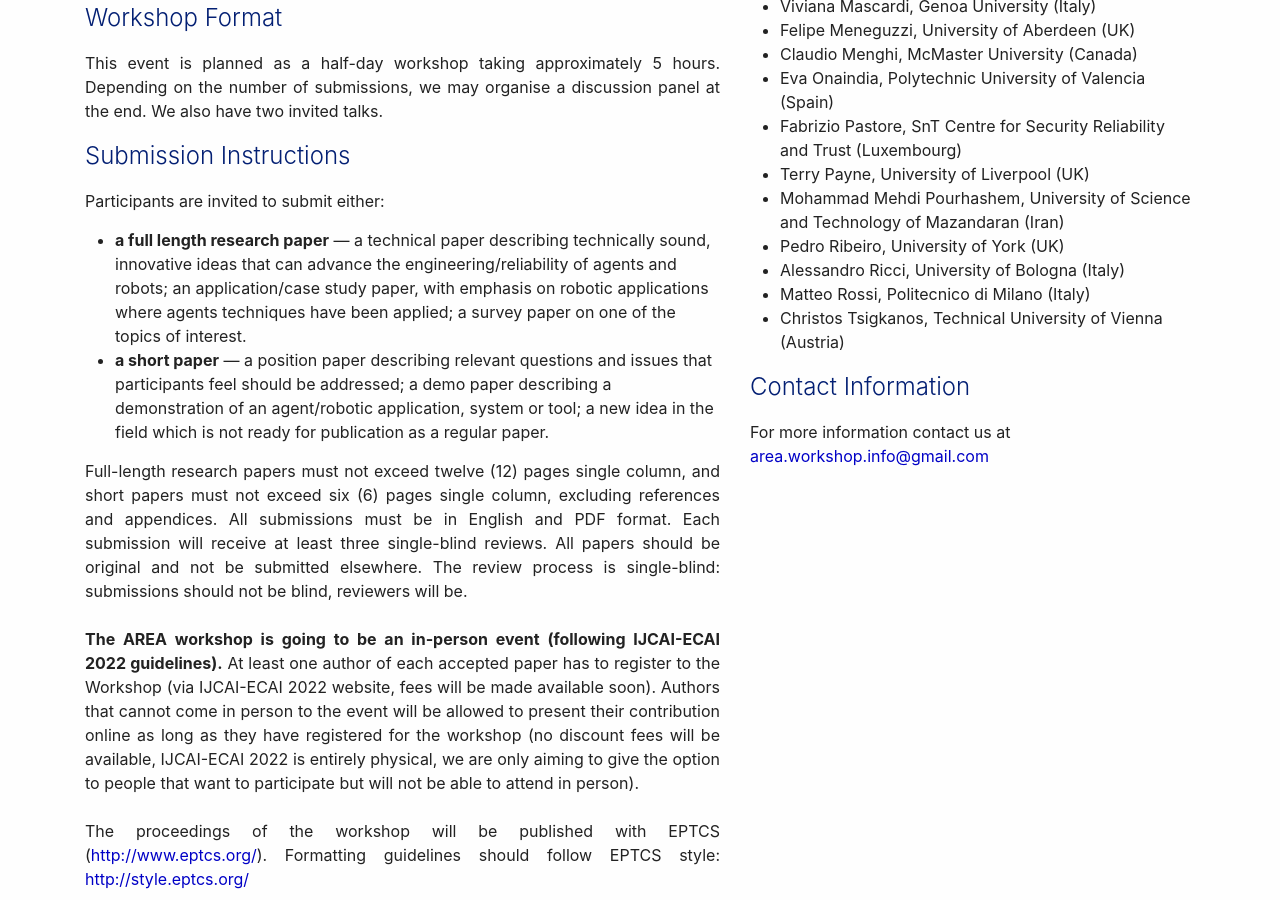
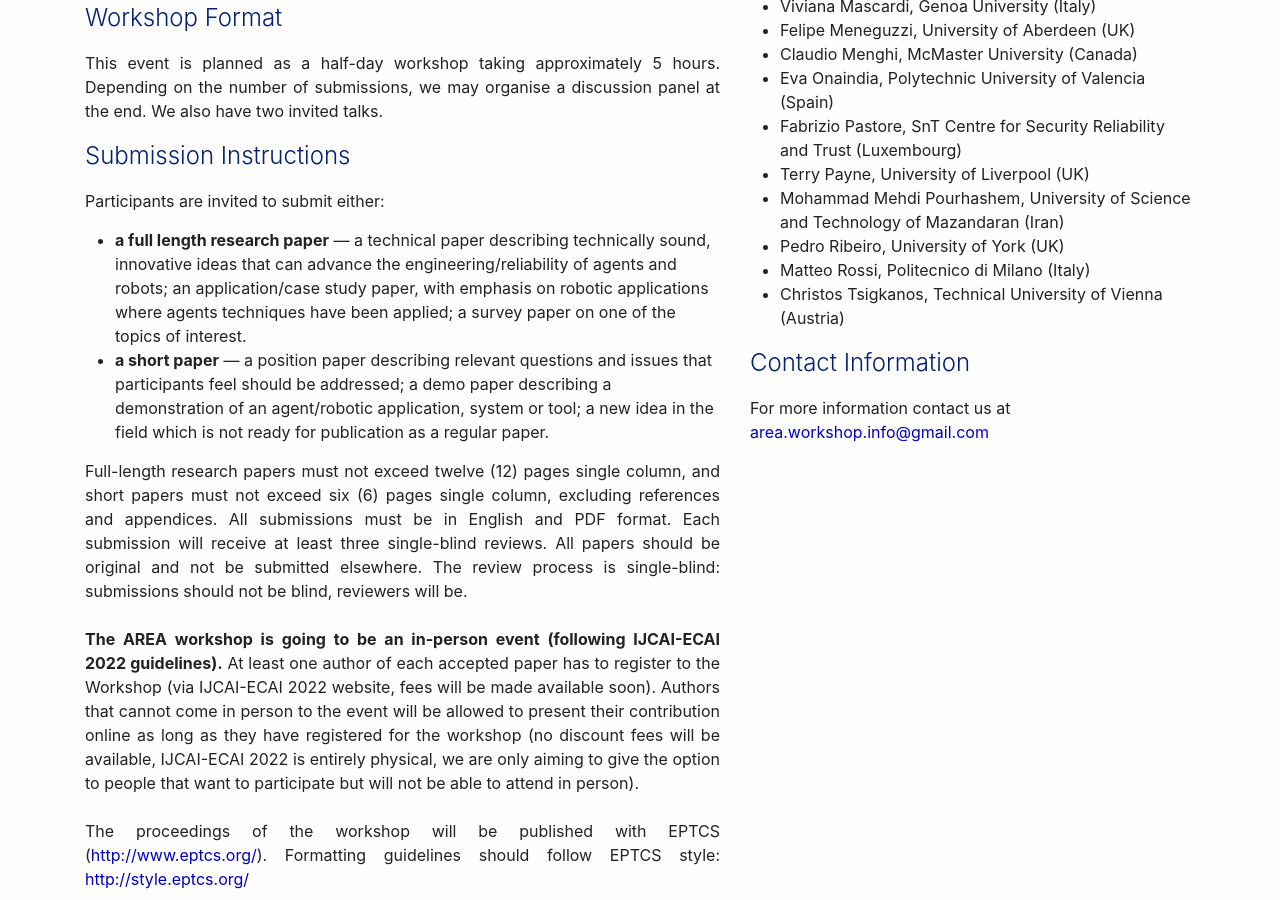
Before and after one commit to AREAWorkshop/AREA2022, a Jekyll site: the page built from index.md, in a window 1280 px wide and 900 px high, scrolled down 1505 px. Built offline with Jekyll 4.4.1, drawn with Linux system fonts in a browser that asks for light colours; nearby versions of some CDN libraries.

Commit message:
Update index.md

```diff
--- a/index.md
+++ b/index.md
@@ -349,7 +349,7 @@ He has also worked on a wide range of artificial intelligence research problems,
   <li>Terry Payne, University of Liverpool (UK)</li>
   <li>Mohammad Mehdi Pourhashem, University of Science and Technology of Mazandaran (Iran)</li>
 <li>Pedro Ribeiro, University of York (UK)</li>
-<li>Alessandro Ricci, University of Bologna (Italy)</li>
+<!-- <li>Alessandro Ricci, University of Bologna (Italy)</li> -->
   <li>Matteo Rossi, Politecnico di Milano (Italy)</li>
 <li>Christos Tsigkanos, Technical University of Vienna (Austria)</li>
 </ul>
```
